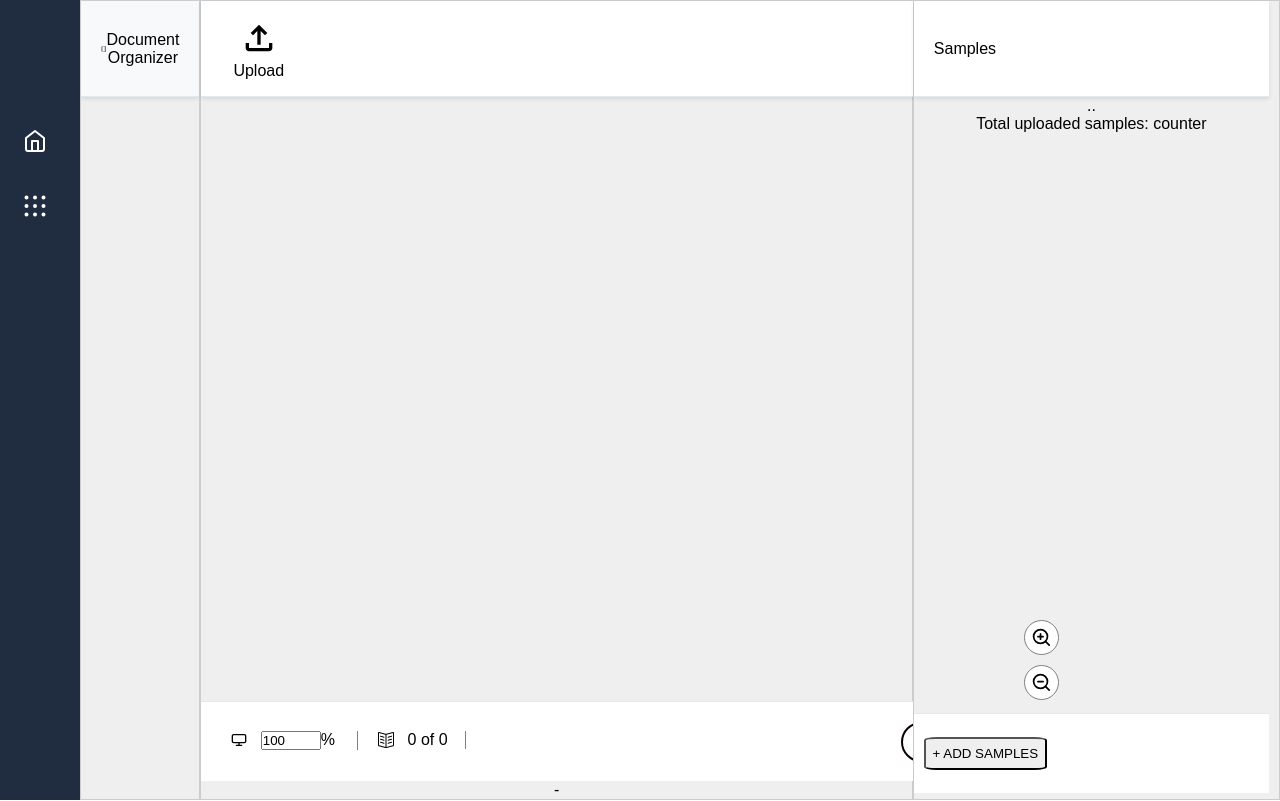
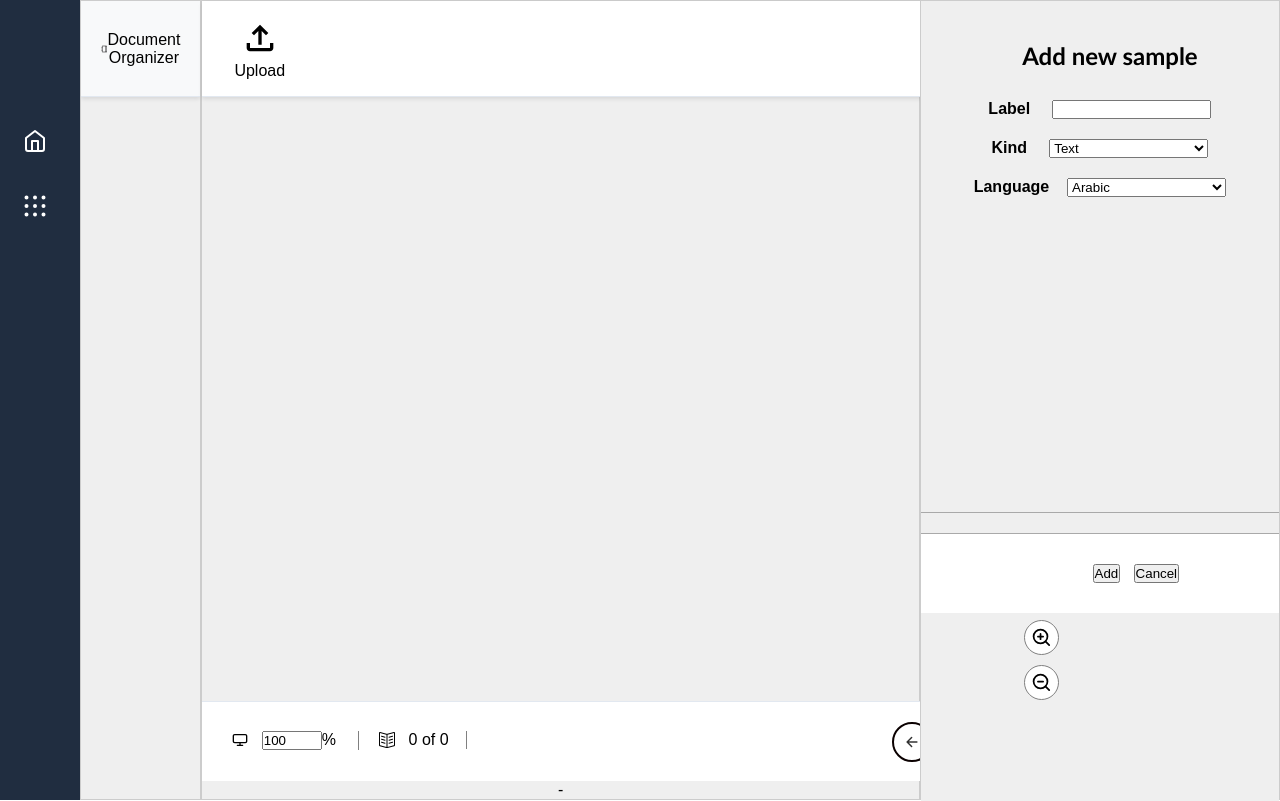
Before and after one commit to enjyashraf18/Annotation-tool, a React (Create React App) app: page / in a window 1280 px wide. Built offline with nearby package versions, Linux system fonts and the light colour scheme.

Commit message:
add sample component is doneeeee

```diff
--- a/src/App.css
+++ b/src/App.css
@@ -56,7 +56,7 @@ html, body {
 
   height: 100vh; /* Full viewport height */
 
-  padding-right: 10px;
+
 }
 
 .column1-header {
@@ -173,7 +173,7 @@ html, body {
   text-align: center;
   height: 10vh;
   /* width: 920px; */
-  width: 870px;
+  width: 860px;
   border-top: 0.2px solid rgb(226,232,240);
 
 }
@@ -348,6 +348,7 @@ header {
   align-items: center;
   justify-content: center;
 }
+
 .box {
   display: inline-block;
   padding: 10px;
@@ -388,3 +389,71 @@ width:100%;
 
 
 }
+
+
+
+.sample-footer{
+  background-color: white;
+  text-align: center;
+  height: 10vh;
+  align-items: center;
+  justify-content: center;
+  width: 430px;
+
+  border-top: 1px solid rgb(169, 169, 169);
+}
+.sample{
+  flex: 1;
+  overflow: hidden;
+  display: flex;
+  height: 100vh;
+  position: relative;
+  background-color: #efefef;
+
+  flex-direction: column;
+
+}
+
+.sample-data{
+  display: flex;
+  /* height: 39rem; */
+  height: 32rem;
+  width: 100%;
+  flex-direction: column;
+  border-bottom: 1px solid rgb(169, 169, 169);
+  padding: 20px;
+}
+
+.sample-text {
+  font-size: 24px;
+  font-weight: bold;
+  font-family: 'Calibri', cursive;
+  margin-top: 20px;
+  margin-left: 20px;
+  margin-bottom: 30px;
+  border-bottom: black;
+  flex-direction: column;
+}
+
+.sample-input, .sample-kind {
+  /* margin-bottom: 10px; */
+  /* flex-direction: column; */
+}
+
+.sample-input label, .sample-kind label, .sample-language label {
+  /* display: block; */
+  margin-bottom: 5px;
+  font-weight: bold;
+
+
+}
+
+.sample-input input, .sample-kind select, .sample-language select {
+   box-sizing: border-box;
+   width: 50%;
+   margin-bottom: 20px;
+}
+
+.pic-display{
+  margin-top: 20px;
+}
--- a/src/App.js
+++ b/src/App.js
@@ -16,6 +16,8 @@ import 'react-pdf/dist/Page/AnnotationLayer.css';
 import './components/FileUpload.css';
 import DrawingApp from './components/DrawingApp';
 import SelectedAreaDisplay from './components/SelectedAreaDisplay';
+import AddSample from './components/AddSample';
+
 
 
 
@@ -267,17 +269,7 @@ function App() {
         </footer>-
       </div>
       <div className='column column3'>
-        <header>Samples</header>
-        <p>..</p>
-        <p>Total uploaded samples: counter </p>
-        <div >
-          <main className='column3-main'>
-          <SelectedAreaDisplay selectedArea={selectedArea} imageData={file} />
-          </main>
-          <footer className='column3-footer'>
-            <button className='Add'>+ ADD SAMPLES </button>
-          </footer>
-        </div>
+      <AddSample selectedArea={selectedArea} imageData={file} />
       </div>
     </div>
   );
--- /dev/null
+++ b/src/components/AddSample.jsx
@@ -0,0 +1,71 @@
+// import React, { useEffect, useRef } from 'react';
+// import SelectedAreaDisplay from './SelectedAreaDisplay';
+// const AddSample = ({ selectedArea, imageData }) => {
+
+//     return (
+//         <div className='sample'>
+//             <div className='sample-data'>
+//                 <div className='sample-text'>
+//                     Add new sample
+//                 </div>
+
+
+//             </div>
+//             <div className='pic-display'>
+//                 <SelectedAreaDisplay selectedArea={selectedArea} imageData={imageData} />
+//             </div>
+//             <footer className='sample-footer'>
+//                 <button>Add</button>
+//                 <button>cancel</button>
+//             </footer>
+
+//         </div>
+
+
+//     )
+// }
+
+// export default AddSample;
+
+import React from 'react';
+import SelectedAreaDisplay from './SelectedAreaDisplay';
+
+const AddSample = ({ selectedArea, imageData }) => {
+    return (
+        <div className='sample'>
+            <div className='sample-data'>
+                <div className='sample-text'>
+                    Add new sample
+                </div>
+                <div className='sample-input'>
+                    <label htmlFor="sampleLabel">Label  <span>    </span></label>
+                    <input type="text" id="sampleLabel" name="sampleLabel" />
+                </div>
+                <div className='sample-kind'>
+                    <label htmlFor="sampleKind">Kind <span>    </span></label>
+                    <select id="sampleKind" name="sampleKind">
+                        <option value="text">Text</option>
+                        <option value="object">Object</option>
+                    </select>
+                </div>
+                <div className='sample-language'>
+                    <label htmlFor="samplelanguage"> Language<span>    </span></label>
+                    <select id="samplelanguage" name="samplelanguage">
+                        <option value="text">Arabic</option>
+                        <option value="object">English</option>
+                    </select>
+                </div>
+            </div>
+            <div className='pic-display'>
+                <SelectedAreaDisplay selectedArea={selectedArea} imageData={imageData} />
+            </div>
+            <footer className='sample-footer'>
+                <button>Add</button>
+                <span>    </span>
+                <button>Cancel</button>
+            </footer>
+        </div>
+    )
+}
+
+export default AddSample;
--- a/src/components/SelectedAreaDisplay.jsx
+++ b/src/components/SelectedAreaDisplay.jsx
@@ -26,8 +26,8 @@ const SelectedAreaDisplay = ({ selectedArea, imageData }) => {
   if (!selectedArea || !imageData) return null;
 
   return (
-    <div className="selected-area-display">
-      <h3>Selected Area</h3>
+      <div className="selected-area-display">
+      {/* <h3>Selected Area</h3> */}
       <div
         style={{
           position: 'relative',
```
